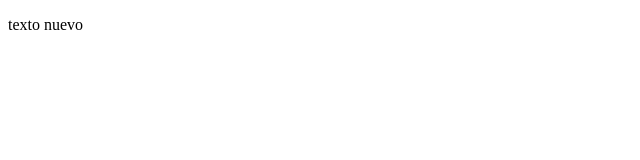
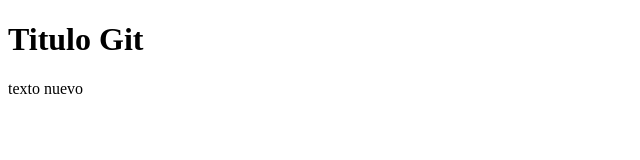
Before and after one commit to Nahueliyo/desafio-git, a plain HTML site: page index.html in a window 1280 px wide. Shown: the whole page, without its empty margins (0-640 px from the left). Drawn offline with Linux system fonts and the light colour scheme.

Commit message:
Titulo Agregado

```diff
--- a/index.html
+++ b/index.html
@@ -7,7 +7,8 @@
     <title>Document</title>
 </head>
 <body>
+    <h1>Titulo Git</h1>
+    <p>texto nuevo</p>
 
-    <p>texto nuevo</p>
 </body>
 </html>
```
